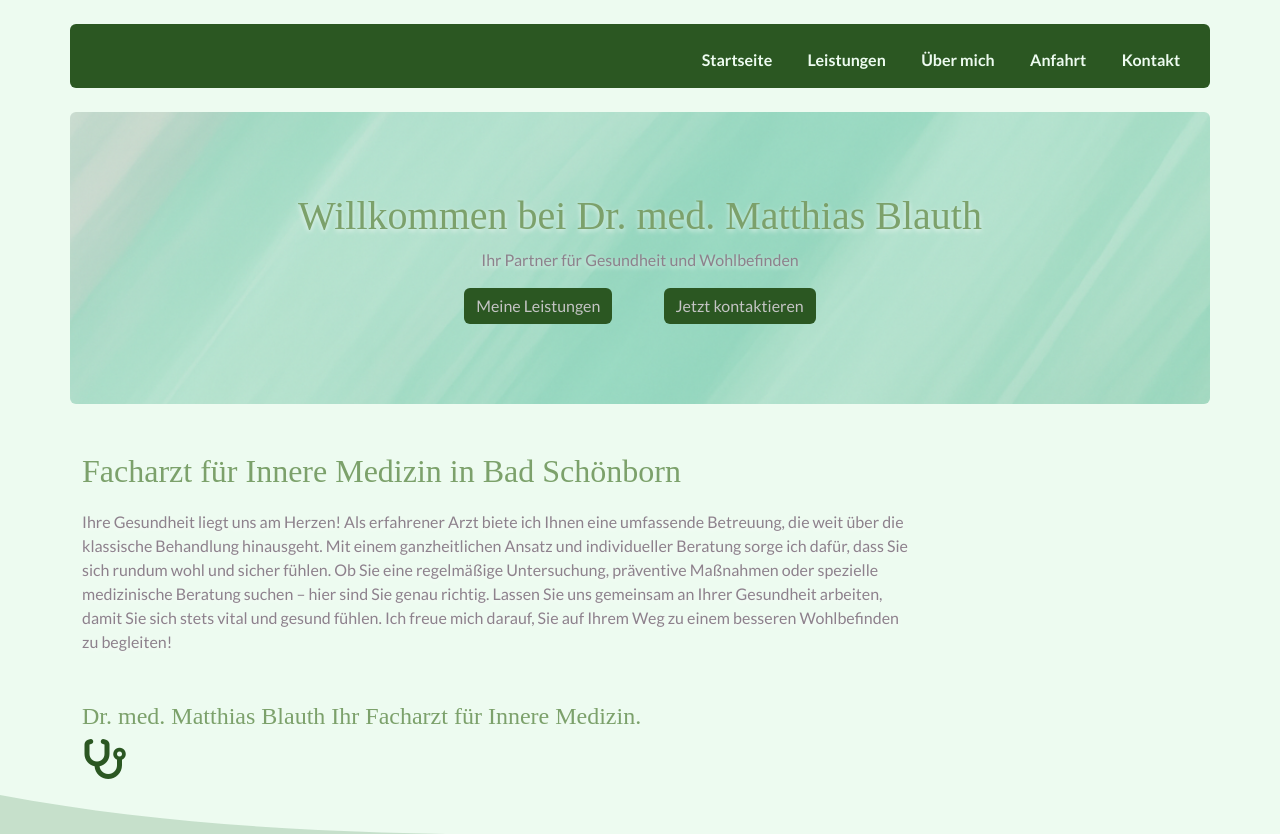
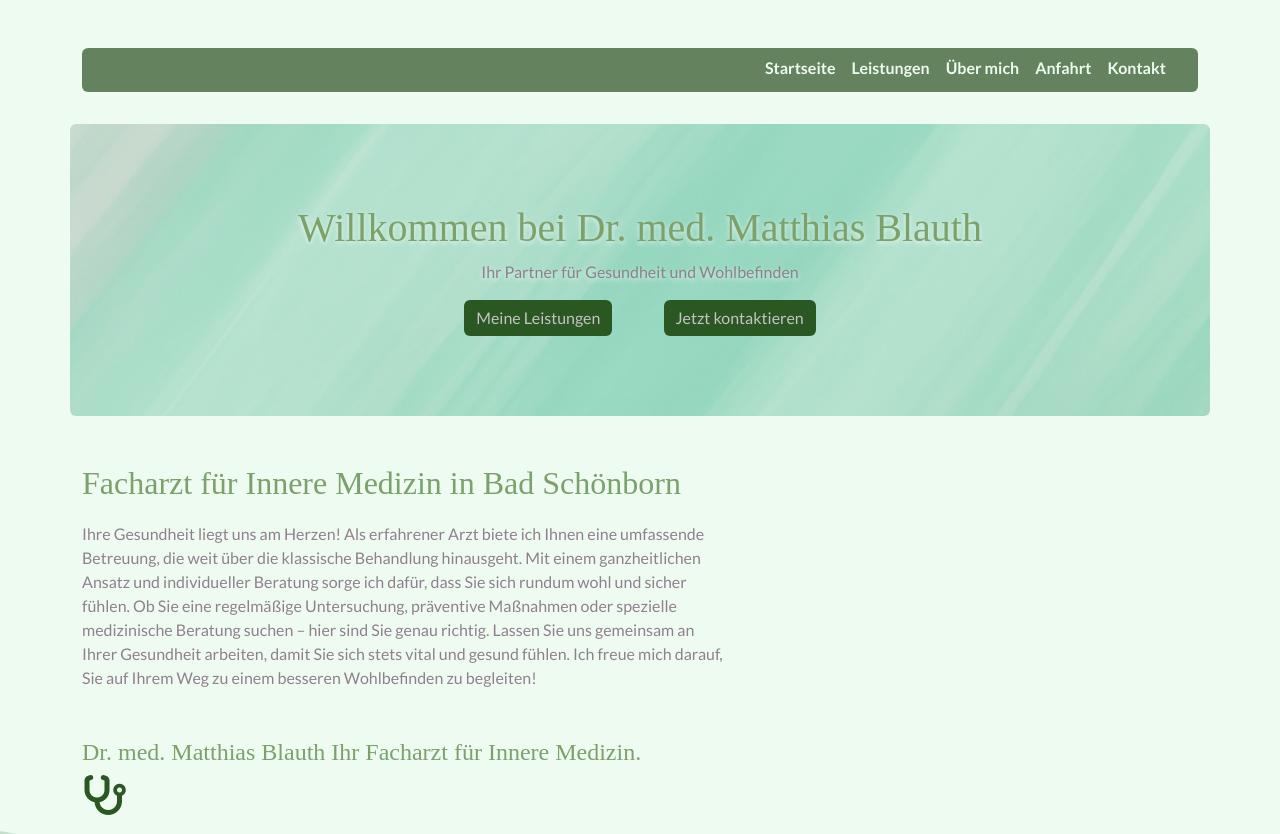
Before and after one commit to Mephju90/demo, a plain HTML site: page index.html in a window 1280 px wide. Shown: the top 834 px of the page. Drawn offline with nearby package versions, Linux system fonts and the light colour scheme.

Commit message:
Add files via upload

```diff
--- a/css/style.css
+++ b/css/style.css
@@ -3,6 +3,7 @@
   --hunter-green: rgb(124, 161, 107);
   --taupe-gray: #8d818cff;
   --pakistan-green: rgb(43, 87, 34);
+  --navi: rgb(99, 130, 93);
   --eerie-black: #1e1e1eff;
   --silver: #c4c4c4ff;
   --white: #edfbf0;
@@ -49,21 +50,6 @@ p {
   color: var(--eerie-black);
 }
 
-a {
-  text-decoration: none;
-  color: var(--white);
-}
-
-li:hover {
-  transform: translateY(-5px);
-  color: var(--pakistan-green);
-}
-
-li {
-  list-style: none;
-  transition: transform 0.3s ease;
-  font-weight: bold;
-}
 
 .wave-divider {
   line-height: 0;
@@ -83,16 +69,63 @@ li {
 
 /* Header */
 
+a {
+    text-decoration: none;
+    color: var(--white);
+  }
+
+  li:hover {
+    transform: translateY(-5px);
+    color: var(--pakistan-green);
+  }
+
+  li {
+    list-style: none;
+    transition: transform 0.3s ease;
+    font-weight: bold;
+  }
+
 header {
   position: sticky;
   top: 0;
   z-index: 1000;
 }
 
+/* Standard Hintergrund für den Container */
 nav .container {
-  background-color: var(--pakistan-green);
-  border-radius: 6px;
-}
+    border-radius: 6px;
+    height: 60px;
+    transition: background-color 0.3s ease; /* sanfter Übergang */
+  }
+
+
+  /* Hamburger Menü Button */
+  .navbar-toggler {
+    /* background-color: transparent; */
+    border: none;
+  }
+
+  .navbar-toggler:focus {
+    outline: none;
+    box-shadow: none;
+  }
+
+  /* Menü Links */
+  .nav-link {
+    color: var(--white);
+  }
+
+  .nav-link:focus, .nav-link:hover {
+    color: var(--pakistan-green);
+  }
+
+  .navbar-collapse {
+    background-color: var(--navi);
+    border-radius: 6px;
+  }
+
+
+
 
 /* HEADER END */
 
@@ -340,7 +373,13 @@ nav .container {
 }
 
 /* Responsiveness */
+
+
 @media (max-width: 768px) {
+    main {
+        display: flex;
+        flex-direction: column;
+    }
   .footer .row {
     text-align: center;
   }
--- a/index.html
+++ b/index.html
@@ -37,39 +37,66 @@
     />
     <!-- BOOTSTRAP ENDE -->
 
-    <!-- CSS -->
-    <link rel="stylesheet" href="css/style.css" />
-    <!-- CSS ENDE -->
-
     <!-- AOS CSS -->
     <link
       href="https://cdn.jsdelivr.net/npm/aos@2.3.4/dist/aos.css"
       rel="stylesheet"
     />
-
+    <!-- Bootstrap Bundle JS -->
+    <script
+      src="https://cdn.jsdelivr.net/npm/bootstrap@5.3.3/dist/js/bootstrap.bundle.min.js"
+      defer
+    ></script>
     <!-- JS -->
     <script src="js/script.js" defer></script>
+        <!-- CSS -->
+        <link rel="stylesheet" href="css/style.css" />
+        <!-- CSS ENDE -->
   </head>
 
   <body>
     <!-- NAVI -->
     <header>
-      <nav class="d-flex justify-content-center mt-4">
-        <div class="container">
-          <div class="row justify-content-end">
-            <div class="col-6 mt-4">
-              <ul class="d-flex justify-content-around">
-                <li><a href="index.html">Startseite</a></li>
-                <li><a href="#leistungen">Leistungen</a></li>
-                <li><a href="#über-mich">Über mich</a></li>
-                <li><a href="#anfahrt">Anfahrt</a></li>
-                <li><a href="#kontakt">Kontakt</a></li>
-              </ul>
+        <nav class="navbar navbar-expand-lg mt-4">
+            <div class="container">
+              <button
+                class="navbar-toggler ms-auto"
+                type="button"
+                data-bs-toggle="collapse"
+                data-bs-target="#mainNav"
+                aria-controls="mainNav"
+                aria-expanded="false"
+                aria-label="Navigation ein-/ausblenden"
+              >
+                <span class="navbar-toggler-icon"></span> <!-- Standard Hamburger -->
+              </button>
+
+              <div class="collapse navbar-collapse justify-content-end mt-3 pb-1 pe-4" id="mainNav">
+                <ul class="navbar-nav align-items-center">
+                  <li class="nav-item">
+                    <a class="nav-link" href="index.html">Startseite</a>
+                  </li>
+                  <li class="nav-item">
+                    <a class="nav-link" href="#leistungen">Leistungen</a>
+                  </li>
+                  <li class="nav-item">
+                    <a class="nav-link" href="#über-mich">Über mich</a>
+                  </li>
+                  <li class="nav-item">
+                    <a class="nav-link" href="#anfahrt">Anfahrt</a>
+                  </li>
+                  <li class="nav-item">
+                    <a class="nav-link" href="#kontakt">Kontakt</a>
+                  </li>
+                </ul>
+              </div>
+
+
             </div>
-          </div>
-        </div>
-      </nav>
+          </nav>
+
     </header>
+
 
     <!-- NAVI ENDE -->
     <main>
@@ -90,7 +117,7 @@
         </div>
         <div class="container mt-5">
           <div class="row">
-            <div class="col-9">
+            <div class="col col-md-10 col-lg-7">
               <h2 class="text-start">
                 Facharzt für Innere Medizin in Bad Schönborn
               </h2>
@@ -131,9 +158,9 @@
         <!-- <div class="container-fluid"> -->
         <div class="container">
           <div class="row">
-            <div class="col">
-              <h2 id="leistungen" class="display-6 text-end">Leistungen</h2>
-              <p class="text-end">
+            <div class="col col-lg-10">
+              <h2 id="leistungen" class="display-6 text-start">Leistungen</h2>
+              <p class="text-start">
                 Hier finden Sie eine Übersicht über meine Leistungen.
               </p>
               <ul
--- a/js/script.js
+++ b/js/script.js
@@ -29,3 +29,15 @@ function enableMap() {
   document.getElementById("map-consent-box").style.display = "none";
   mapContainer.style.display = "block";
 }
+
+// hamburgher
+
+  // Schließt das Hamburger-Menü nach einem Klick auf einen Link
+  document.querySelectorAll('.navbar-nav .nav-link').forEach(function(link) {
+    link.addEventListener('click', function() {
+      var navbarCollapse = document.querySelector('.navbar-collapse');
+      if (navbarCollapse.classList.contains('show')) {
+        navbarCollapse.classList.remove('show');
+      }
+    });
+  });
```
